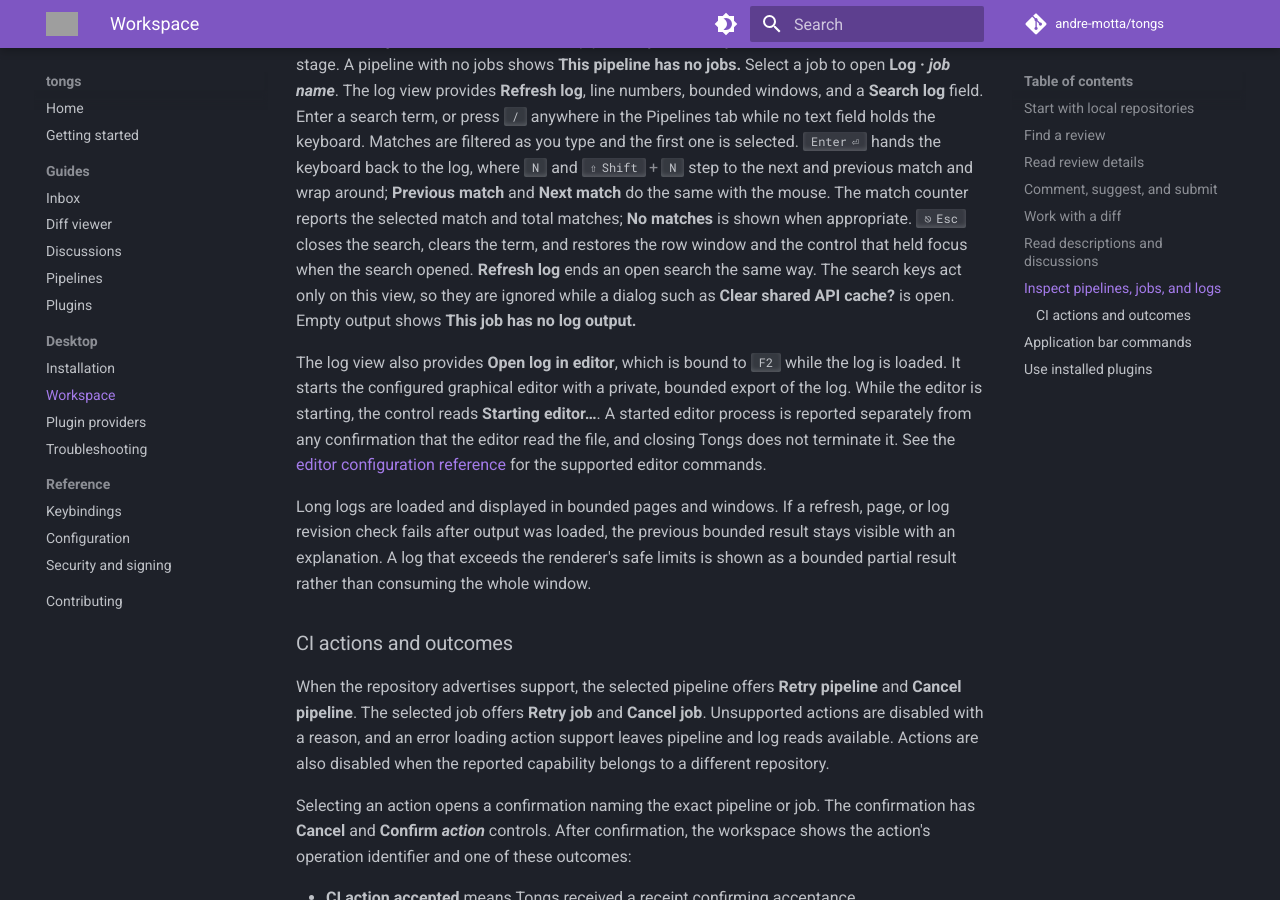
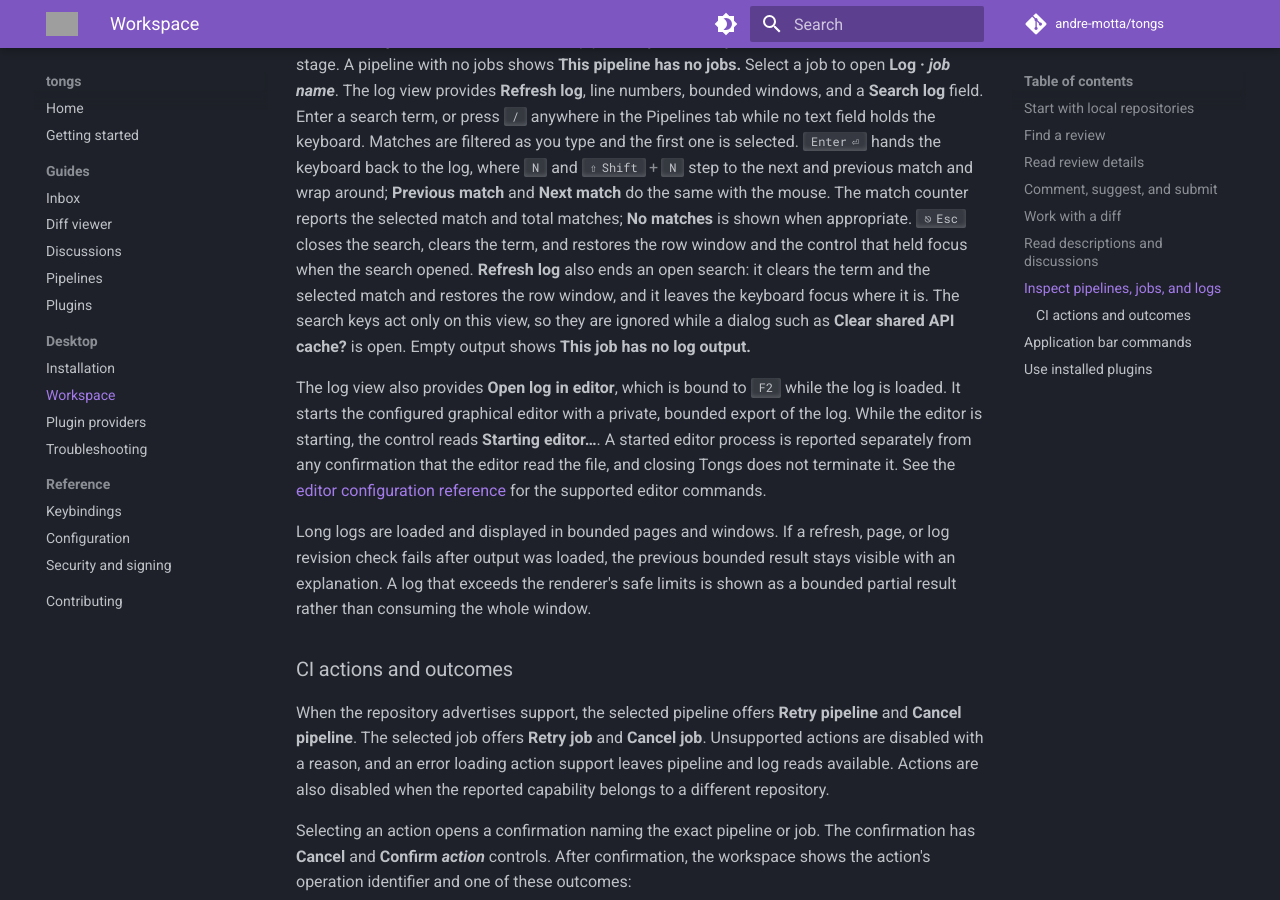
Before and after one commit to andre-motta/tongs, an MkDocs documentation site: the page built from docs/desktop/workspace.md, in a window 1280 px wide and 900 px high, scrolled down 4272 px. Built offline with MkDocs 1.6.1 and Material for MkDocs 9.7.7, drawn with Linux system fonts in a browser that asks for light colours; comment, search, counter and statistics services are not loaded; grey boxes are pictures that could not be loaded.

Commit message:
Refs #177: assert listener cleanup and correct the refresh wording
Re-add the unmount test the rewrite dropped and say what a refresh leaves alone.

Co-Authored-By: Claude Opus 5 <noreply@anthropic.com>
Signed-off-by: Andre Lustosa <alustosa@redhat.com>

```diff
--- a/docs/desktop/workspace.md
+++ b/docs/desktop/workspace.md
@@ -196,16 +196,17 @@ status, name, and stage. A pipeline with no jobs shows **This pipeline has no
 jobs.** Select a job to open **Log · _job name_**. The log view provides
 **Refresh log**, line numbers, bounded windows, and a **Search log** field.
 Enter a search term, or press ++slash++ anywhere in the Pipelines tab while no
-text field holds the keyboard. Matches are filtered as you type and the first one is
-selected. ++enter++ hands the keyboard back to the log, where ++n++ and
+text field holds the keyboard. Matches are filtered as you type and the first
+one is selected. ++enter++ hands the keyboard back to the log, where ++n++ and
 ++shift+n++ step to the next and previous match and wrap around; **Previous
 match** and **Next match** do the same with the mouse. The match counter reports
 the selected match and total matches; **No matches** is shown when appropriate.
 ++escape++ closes the search, clears the term, and restores the row window and
-the control that held focus when the search opened. **Refresh log** ends an open
-search the same way. The search keys act only on this view, so they are ignored
-while a dialog such as **Clear shared API cache?** is open. Empty output shows
-**This job has no log output.**
+the control that held focus when the search opened. **Refresh log** also ends an
+open search: it clears the term and the selected match and restores the row
+window, and it leaves the keyboard focus where it is. The search keys act only
+on this view, so they are ignored while a dialog such as **Clear shared API
+cache?** is open. Empty output shows **This job has no log output.**
 
 The log view also provides **Open log in editor**, which is bound to ++f2++
 while the log is loaded. It starts the configured graphical editor with a
```
Also changed, not shown: 1 other file.
